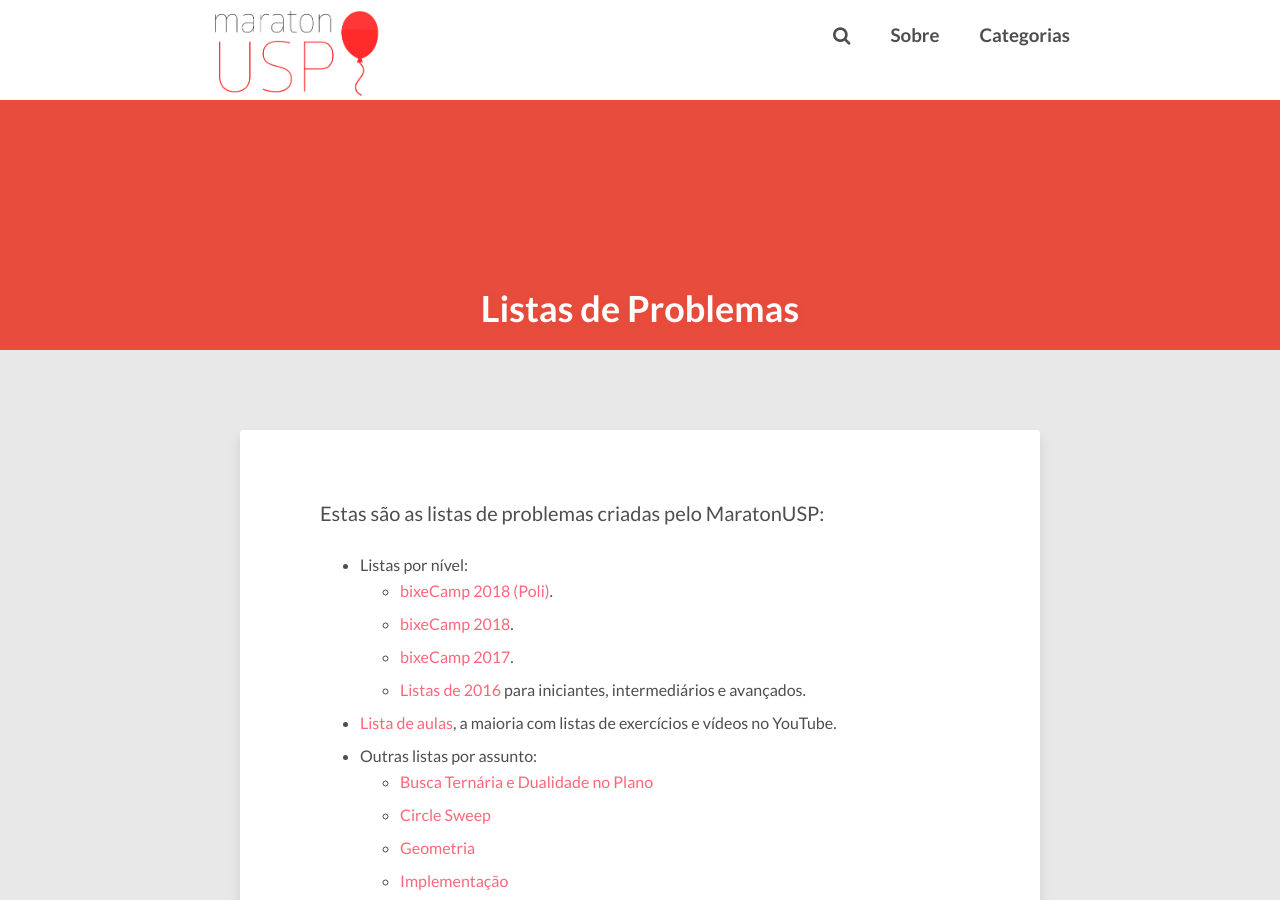
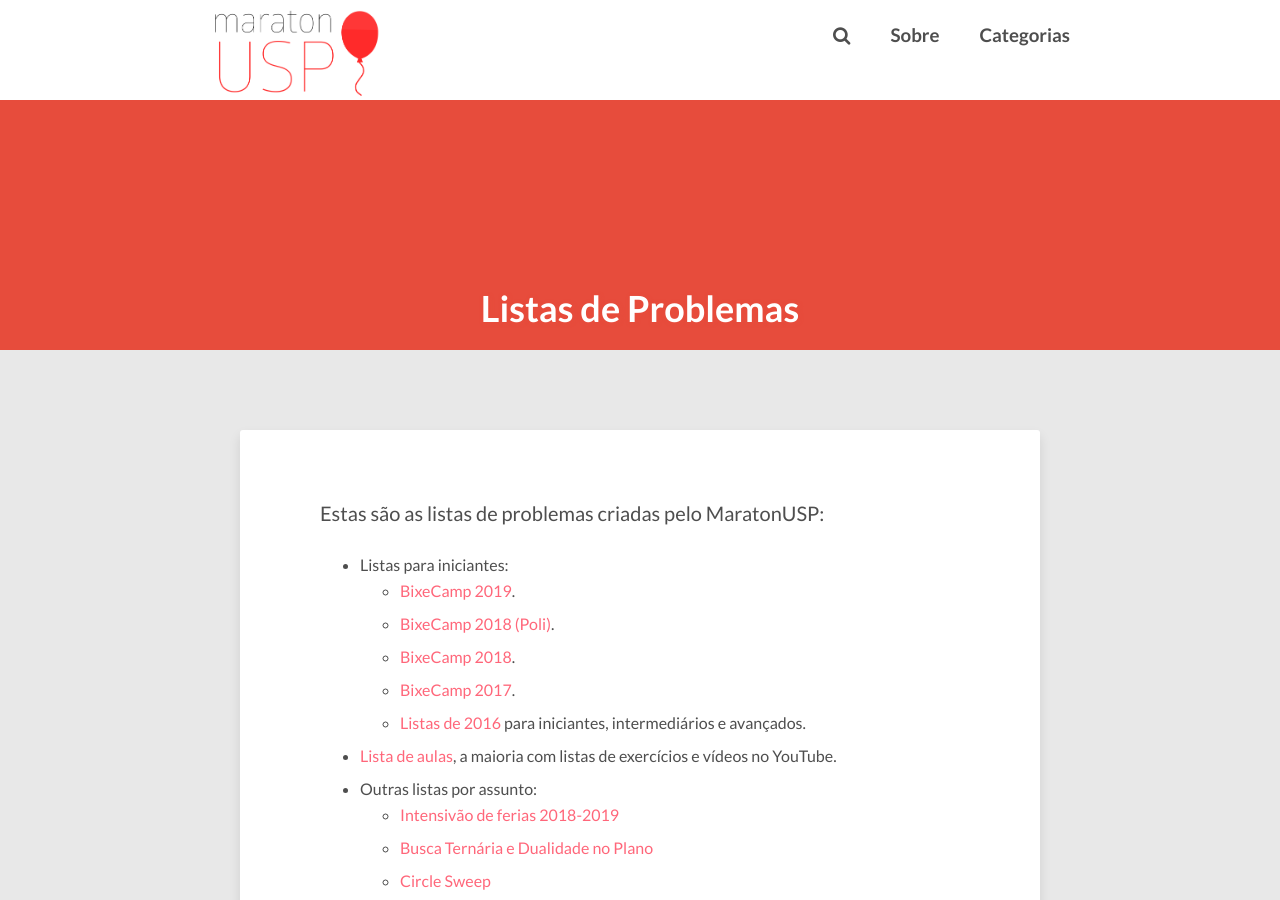
Before and after one commit to maratonusp/blog, a Jekyll site: the page built from pages/listas.markdown, in a window 1280 px wide and 900 px high. Built offline with Jekyll 4.4.1, drawn with Linux system fonts in a browser that asks for light colours; nearby versions of some CDN libraries; comment, search, counter and statistics services are not loaded.

Commit message:
Adding BixeCamp

```diff
--- a/pages/listas.markdown
+++ b/pages/listas.markdown
@@ -6,13 +6,15 @@ permalink: listas
 
 Estas são as listas de problemas criadas pelo MaratonUSP:
 
-- Listas por nível:
-    - [bixeCamp 2018 (Poli)](https://docs.google.com/spreadsheets/d/125MscN6BCLWx-GTDFKVOhw8Ni3VDWe7TrsP1zrjzsPo).
-    - [bixeCamp 2018](https://drive.google.com/open?id=1HhwY-lslAjU7bebiImGcdWWT1jyuVvm3ttp-8gJS3Rg).
-    - [bixeCamp 2017](https://docs.google.com/spreadsheets/d/1dXSSo5ybWk7WnuA5l6XjhddhIuJls5NHiRVzVc4A9pk).
+- Listas para iniciantes:
+    - [BixeCamp 2019](https://docs.google.com/spreadsheets/d/11rx5KznjcPojFNiA4wxJ6ZgczLENCgmBFJguCPLkJUs/edit?usp=sharing).
+    - [BixeCamp 2018 (Poli)](https://docs.google.com/spreadsheets/d/125MscN6BCLWx-GTDFKVOhw8Ni3VDWe7TrsP1zrjzsPo).
+    - [BixeCamp 2018](https://drive.google.com/open?id=1HhwY-lslAjU7bebiImGcdWWT1jyuVvm3ttp-8gJS3Rg).
+    - [BixeCamp 2017](https://docs.google.com/spreadsheets/d/1dXSSo5ybWk7WnuA5l6XjhddhIuJls5NHiRVzVc4A9pk).
     - [Listas de 2016]({% include url %}/listas-2016) para iniciantes, intermediários e avançados.
 - [Lista de aulas]({% include url %}/categories/#aulas), a maioria com listas de exercícios e vídeos no YouTube.
 - Outras listas por assunto:
+	- [Intensivão de ferias 2018-2019](https://docs.google.com/spreadsheets/d/1QT-p_Nzb-c6bTdDcnBHq_qRJ7B9biH75014ItH1IIKU/edit?usp=sharing)
 	- [Busca Ternária e Dualidade no Plano](https://docs.google.com/spreadsheets/d/1nxrLXlCvZtDfh1Y6V7cz4EPfx_mt0eC-spLt-92fOXU/edit?usp=sharing)
 	- [Circle Sweep](https://docs.google.com/spreadsheets/d/13C_52V8Ko-I_dMCu_Vqm_DTTEEYzVl-ZmMKpuQ1SoWY/edit?usp=sharing)
 	- [Geometria](https://docs.google.com/spreadsheets/d/1OK47NPphwo7JGuKB0E6sRtDeZP-43bShsFezj26-oUI/edit?usp=sharing)
```
